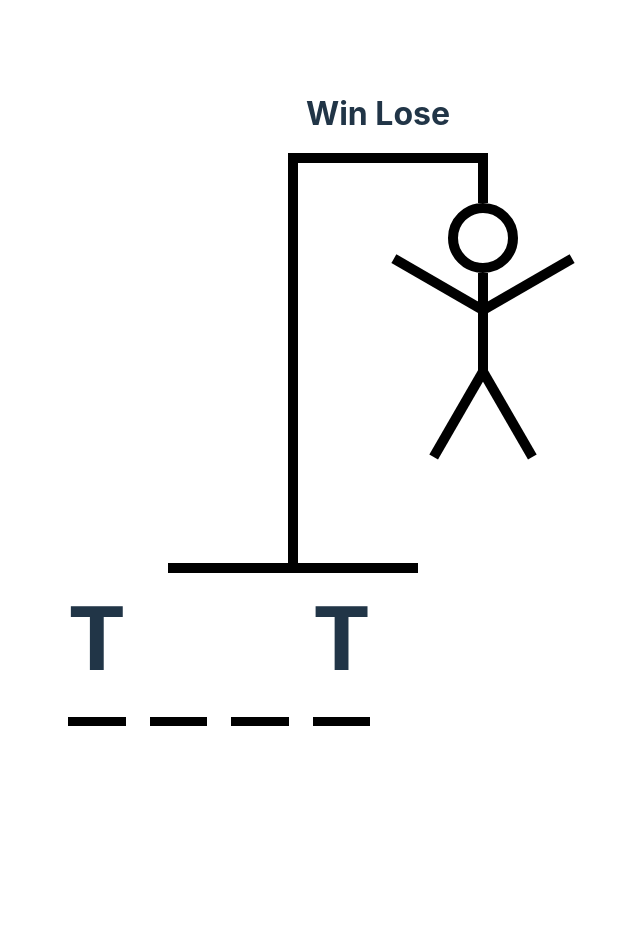
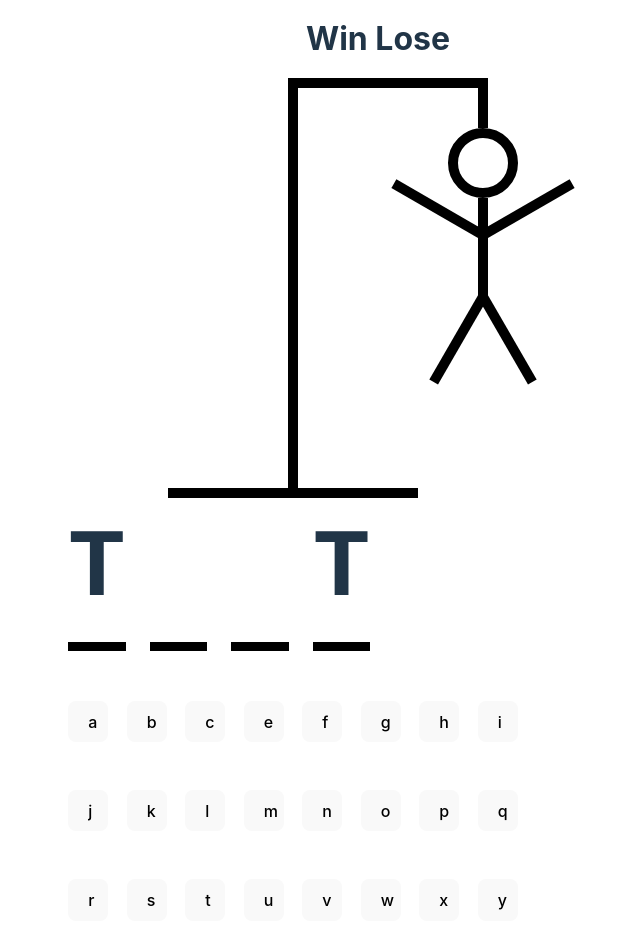
Before and after one commit to HilaryYates/Hangman, a React (Vite) app in the folder hangman/: page / in a window 1280 px wide. Shown: the top 952 px of the page, without its empty margins (32-672 px from the left). Before the commit the page ends 800 px from the top, so only its background shows below. Built offline with nearby package versions, Linux system fonts and the light colour scheme.

Commit message:
keyboard style

```diff
--- a/hangman/src/App.tsx
+++ b/hangman/src/App.tsx
@@ -3,7 +3,7 @@ import words from "./wordList.json";
 import "./App.css";
 import { HangmanDrawing } from "./HangmanDrawing/HangmanDrawing";
 import { HangmanWord } from "./HangmanWord/HangmanWord";
-import { Keyboard } from "./Keyboard";
+import { Keyboard } from "./Keyboard/Keyboard";
 
 const App = () => {
   const [wordToGuess, setWordToGuess] = useState(() => {
@@ -15,7 +15,9 @@ const App = () => {
       <h1 className='win-or-lose-text'>Win Lose</h1>
       <HangmanDrawing />
       <HangmanWord />
-      <Keyboard />
+      <div style={{ alignSelf: "stretch" }}>
+        <Keyboard />
+      </div>
     </div>
   );
 };
--- a/hangman/src/HangmanWord/HangmanWord.tsx
+++ b/hangman/src/HangmanWord/HangmanWord.tsx
@@ -8,7 +8,7 @@ export const HangmanWord = () => {
       <div className='words'>
         {word.split("").map((letter, index) => {
           return (
-            <span className='letters-underline'>
+            <span className='letters-underline' key={index}>
               <span
                 style={{
                   visibility: guessedLetters.includes(letter)
--- a/hangman/src/Keyboard.tsx
+++ /dev/null
@@ -1 +0,0 @@
-export const Keyboard = () => {};
--- /dev/null
+++ b/hangman/src/Keyboard/Keyboard.tsx
@@ -0,0 +1,40 @@
+import "./style.css";
+
+const KEYS = [
+  "a",
+  "b",
+  "c",
+  "e",
+  "f",
+  "g",
+  "h",
+  "i",
+  "j",
+  "k",
+  "l",
+  "m",
+  "n",
+  "o",
+  "p",
+  "q",
+  "r",
+  "s",
+  "t",
+  "u",
+  "v",
+  "w",
+  "x",
+  "y",
+  "z",
+];
+
+export const Keyboard = () => {
+  return (
+    <div className='keyboard'>
+      {KEYS.map((key) => {
+        console.log(key);
+        return <button key={key}>{key}</button>;
+      })}
+    </div>
+  );
+};
--- /dev/null
+++ b/hangman/src/Keyboard/style.css
@@ -0,0 +1,7 @@
+.keyboard {
+  margin-top: 50px;
+  margin-bottom: 50px;
+  display: grid;
+  grid-template-columns: repeat(auto-fit, minmax(7px, 1fr));
+  gap: 3rem;
+}
```
